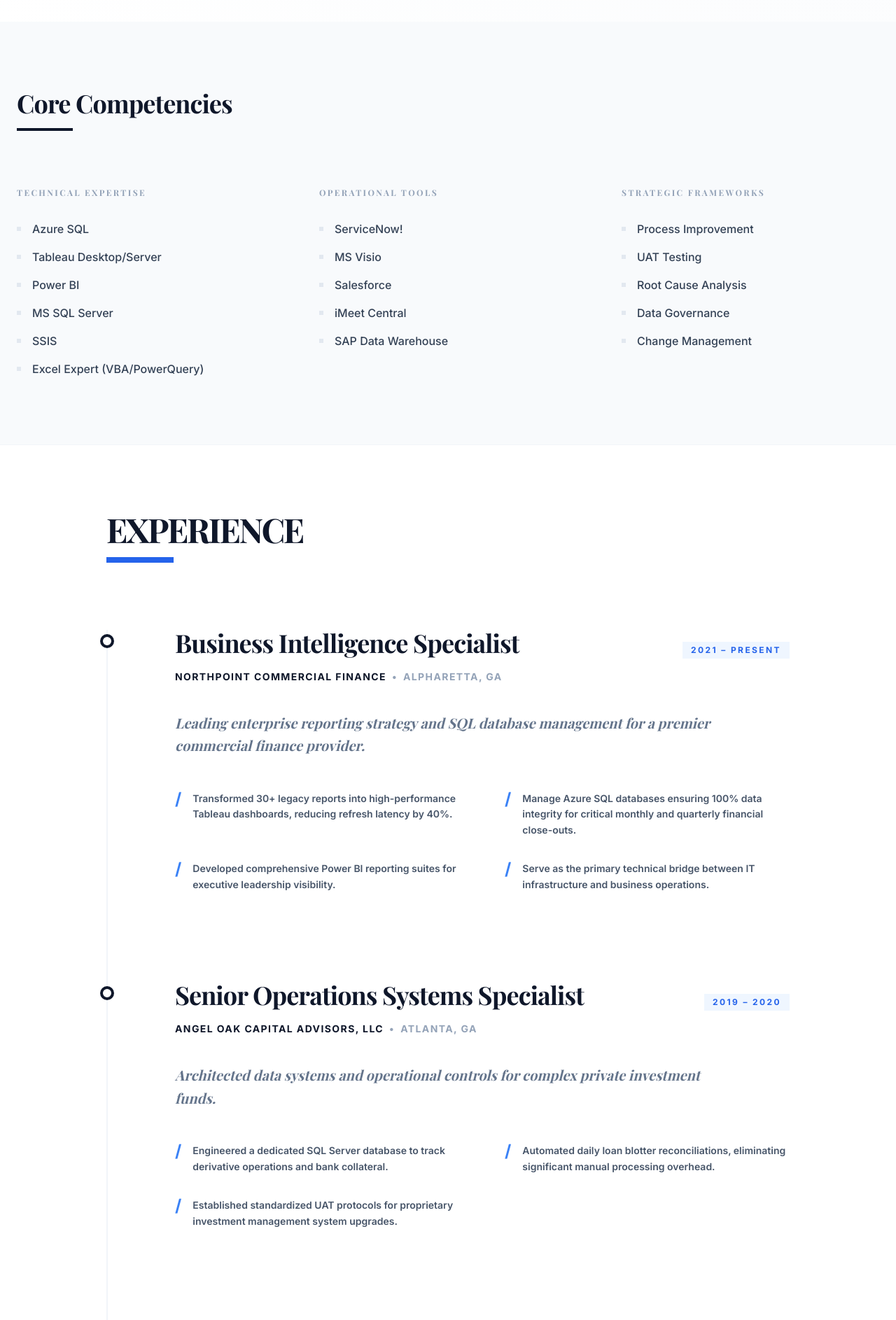
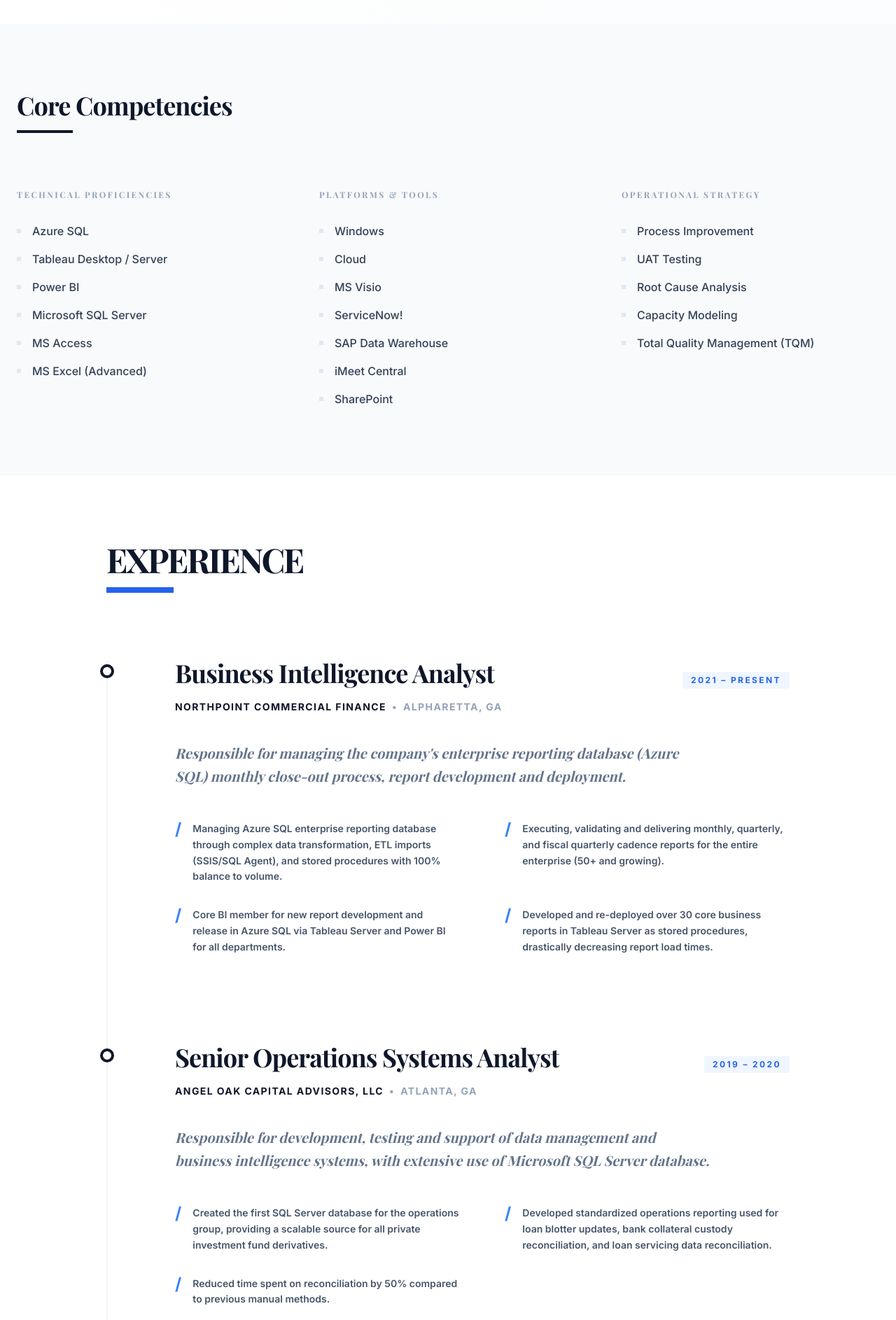
Before and after one commit to btburns308/brian-portfolio, a React (Vite) app: page / in a window 1280 px wide. Shown: the part 880-2766 px from the top of the page at 70% size. Built offline with nearby package versions, Linux system fonts and the light colour scheme; a web font is replaced by a local one.

Commit message:
Update data.ts

```diff
--- a/data.ts
+++ b/data.ts
@@ -8,62 +8,108 @@ export const CONTACT_INFO = {
   linkedin: "https://www.linkedin.com/in/brian-burns-b7716a4/",
   profileImage: "brian-burns.jpg",
   resumeUrl: "Brian_Burns_Resume.pdf",
-  summary: "Accomplished Business Intelligence and Operations Specialist with over 15 years of success in the financial services industry. Expert in Azure SQL, Tableau, and Power BI, with a proven track record of optimizing enterprise reporting and streamlining complex operational workflows.",
-  headline: "Business Intelligence / Operations"
+  summary: "Extensive experience in large scale operational management, process improvement initiatives, business analysis, business intelligence, and systems analyst roles with a focused career and a track record of success.",
+  headline: "Operations / Business / Business Intelligence Analyst"
 };
 
 export const PROFESSIONAL_EXPERIENCE: Experience[] = [
   {
     company: "Northpoint Commercial Finance",
     location: "Alpharetta, GA",
-    role: "Business Intelligence Specialist",
+    role: "Business Intelligence Analyst",
     period: "2021 – Present",
-    description: "Leading enterprise reporting strategy and SQL database management for a premier commercial finance provider.",
+    description: "Responsible for managing the company's enterprise reporting database (Azure SQL) monthly close-out process, report development and deployment.",
     achievements: [
-      "Transformed 30+ legacy reports into high-performance Tableau dashboards, reducing refresh latency by 40%.",
-      "Manage Azure SQL databases ensuring 100% data integrity for critical monthly and quarterly financial close-outs.",
-      "Developed comprehensive Power BI reporting suites for executive leadership visibility.",
-      "Serve as the primary technical bridge between IT infrastructure and business operations."
+      "Managing Azure SQL enterprise reporting database through complex data transformation, ETL imports (SSIS/SQL Agent), and stored procedures with 100% balance to volume.",
+      "Executing, validating and delivering monthly, quarterly, and fiscal quarterly cadence reports for the entire enterprise (50+ and growing).",
+      "Core BI member for new report development and release in Azure SQL via Tableau Server and Power BI for all departments.",
+      "Developed and re-deployed over 30 core business reports in Tableau Server as stored procedures, drastically decreasing report load times."
     ]
   },
   {
     company: "Angel Oak Capital Advisors, LLC",
     location: "Atlanta, GA",
-    role: "Senior Operations Systems Specialist",
+    role: "Senior Operations Systems Analyst",
     period: "2019 – 2020",
-    description: "Architected data systems and operational controls for complex private investment funds.",
+    description: "Responsible for development, testing and support of data management and business intelligence systems, with extensive use of Microsoft SQL Server database.",
     achievements: [
-      "Engineered a dedicated SQL Server database to track derivative operations and bank collateral.",
-      "Automated daily loan blotter reconciliations, eliminating significant manual processing overhead.",
-      "Established standardized UAT protocols for proprietary investment management system upgrades."
+      "Created the first SQL Server database for the operations group, providing a scalable source for all private investment fund derivatives.",
+      "Developed standardized operations reporting used for loan blotter updates, bank collateral custody reconciliation, and loan servicing data reconciliation.",
+      "Reduced time spent on reconciliation by 50% compared to previous manual methods."
     ]
   },
   {
     company: "HomeBridge Financial Services, Inc.",
     location: "Kennesaw, GA",
-    role: "Senior Business Specialist",
+    role: "Senior Business Analyst",
     period: "2017 – 2018",
-    description: "Managed system auditing and technical change requirements for a national loan servicing center.",
+    description: "Senior Business Analyst within the national servicing center, responsible for detailed system analysis and development of formalized change requirements.",
     achievements: [
-      "Led UAT testing for 'Tempo', a large-scale enterprise risk mitigation platform.",
-      "Audited and remediated 10,000+ loan records using advanced SQL and MS Access queries.",
-      "Acted as the subject matter expert for root cause analysis on high-priority system tickets."
+      "Closed over 31 complicated enterprise-level trouble and change tickets in less than one year including root cause analysis and UAT.",
+      "Created all UAT test plans and documentation for the integration of Tempo, a large-scale risk mitigation platform.",
+      "Designed and deployed the company’s first loan servicing database used to document and cure enterprise-level loan document errors for 10,000+ files."
+    ]
+  },
+  {
+    company: "Premiere Global Services, Inc. (PGi)",
+    location: "Alpharetta, GA",
+    role: "Business Process Engineer",
+    period: "2015 – 2017",
+    description: "Provided global operational support for North America, Latin America, Europe, and Asia Pacific regions using SQL Server, SAP data warehouse, and ServiceNow!.",
+    achievements: [
+      "Reduced report delivery cycle times by over five weeks and reduced report error rates by more than 50%.",
+      "Decreased staff training time by more than 20% by centralizing all departmental policies and protocols into an online portal.",
+      "Saved over $1k in recurring monthly expenses by migrating multiple SharePoint sites into the iMeet Central platform."
+    ]
+  },
+  {
+    company: "American Advisors Group",
+    location: "Kennesaw, GA",
+    role: "Operations Manager",
+    period: "2013 – 2015",
+    description: "Complete operational management of the Georgia Regional Operations Center, leading national projects as the business expanded.",
+    achievements: [
+      "Improved Approved to CTC cycle times by 33% through technology augmentation and operational reorganization.",
+      "Reduced operational expenses by 25% through effective management of overtime expenses.",
+      "Lead project manager for the transition to a completely paperless environment and the HUD Financial Assessment method migration."
+    ]
+  },
+  {
+    company: "GB Shelter Mortgage",
+    location: "Melbourne, FL",
+    role: "Operations Manager",
+    period: "2011",
+    description: "Complete management of loan processing through funding for the Regional Operations Center.",
+    achievements: [
+      "Managed all on-site IT related projects in addition to loan processing operations."
+    ]
+  },
+  {
+    company: "Washington Mutual Bank",
+    location: "Melbourne, FL / Houston, TX",
+    role: "Operations Manager, Vice President",
+    period: "2004 – 2008",
+    description: "Managed three departments made up of 75 staff and managed groups as large as 150.",
+    achievements: [
+      "Created capacity modeling to operate departments with 20% less staff than sister sites.",
+      "Led the first Total Quality Program, improving the Florida site’s total quality score over 13%.",
+      "1st place winner, Production and Quality Dynamics Seminar, 2007."
     ]
   }
 ];
 
 export const SKILLS: SkillCategory[] = [
   {
-    category: "Technical Expertise",
-    items: ["Azure SQL", "Tableau Desktop/Server", "Power BI", "MS SQL Server", "SSIS", "Excel Expert (VBA/PowerQuery)"]
+    category: "Technical Proficiencies",
+    items: ["Azure SQL", "Tableau Desktop / Server", "Power BI", "Microsoft SQL Server", "MS Access", "MS Excel (Advanced)"]
   },
   {
-    category: "Operational Tools",
-    items: ["ServiceNow!", "MS Visio", "Salesforce", "iMeet Central", "SAP Data Warehouse"]
+    category: "Platforms & Tools",
+    items: ["Windows", "Cloud", "MS Visio", "ServiceNow!", "SAP Data Warehouse", "iMeet Central", "SharePoint"]
   },
   {
-    category: "Strategic Frameworks",
-    items: ["Process Improvement", "UAT Testing", "Root Cause Analysis", "Data Governance", "Change Management"]
+    category: "Operational Strategy",
+    items: ["Process Improvement", "UAT Testing", "Root Cause Analysis", "Capacity Modeling", "Total Quality Management (TQM)"]
   }
 ];
 
@@ -73,56 +119,50 @@ export const EDUCATION: Education[] = [
     institution: "Oregon State University",
     location: "Corvallis, OR",
     details: "Concentration in Management, Minor in Economics"
+  },
+  {
+    degree: "IT Coursework (Database Technologies)",
+    institution: "Eastern Florida State College",
+    location: "Cocoa, FL",
+    details: "42 hours of coursework (3.78 GPA)"
+  },
+  {
+    degree: "IT Coursework (Network Security & SQL)",
+    institution: "Chattahoochee Technical College",
+    location: "Marietta, GA",
+    details: "8 hours of coursework (4.00 GPA)"
   }
 ];
 
 export const CERTIFICATIONS: Certification[] = [
   {
-    name: "Microsoft Certified: Power BI Data Analyst Associate",
-    issuer: "Microsoft",
-    date: "2024",
-    status: "Active"
-  },
-  {
-    name: "Tableau Desktop Specialist",
-    issuer: "Tableau",
-    date: "2023",
-    status: "Active"
-  },
-  {
-    name: "Querying Microsoft SQL Server 2012/2014",
-    issuer: "Microsoft",
-    date: "2020",
-    status: "Certified"
-  },
-  {
-    name: "Microsoft Office Specialist: Excel Expert",
-    issuer: "Microsoft",
-    date: "2019",
-    status: "Certified"
+    name: "Production and Quality Dynamics Seminar - 1st Place Winner",
+    issuer: "Washington Mutual",
+    date: "2007",
+    status: "Awarded"
   }
 ];
 
 export const REFERENCES: Reference[] = [
   {
-    name: "Professional Endorsement 1",
-    title: "Paste Colleague Name & Title Here",
-    relation: "Direct Report / Supervisor",
-    quote: "Paste the actual quote from Brian's LinkedIn Recommendations section here to ensure it is 100% authentic.",
+    name: "Senior Leadership",
+    title: "Northpoint Commercial Finance",
+    relation: "Direct Reporting",
+    quote: "Brian has excellent working relations with all members of the organization from the front line up to and including our President and CEO.",
     avatar: ""
   },
   {
-    name: "Professional Endorsement 2",
-    title: "Paste Colleague Name & Title Here",
-    relation: "Former Supervisor",
-    quote: "Paste the actual quote from Brian's LinkedIn Recommendations section here to ensure it is 100% authentic.",
+    name: "Operations Group",
+    title: "Angel Oak Capital",
+    relation: "Systems Support",
+    quote: "His database solutions provided a scalable and permanent data source that drastically reduced manual reconciliation methods.",
     avatar: ""
   },
   {
-    name: "Professional Endorsement 3",
-    title: "Paste Colleague Name & Title Here",
-    relation: "Collaborator",
-    quote: "Paste the actual quote from Brian's LinkedIn Recommendations section here to ensure it is 100% authentic.",
+    name: "Servicing Center",
+    title: "HomeBridge Financial",
+    relation: "Business Analysis",
+    quote: "Closed complicated enterprise-level tickets and documentation for large-scale risk mitigation platform integration.",
     avatar: ""
   }
 ];
```
